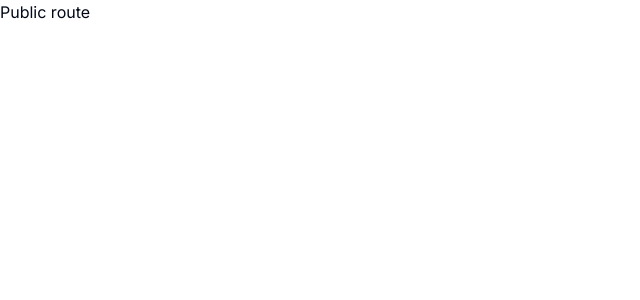
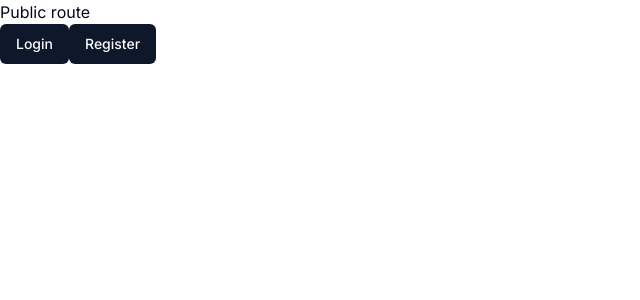
Before and after one commit to juanfariasdev/ai-saas, a Next.js app: page / in a window 1280 px wide. Shown: the top 300 px of the page, without its empty margins (0-640 px from the left). Built offline with nearby package versions, Linux system fonts and the light colour scheme.

Commit message:
repare public route

```diff
--- /dev/null
+++ b/src/app/(landing)/page.tsx
@@ -0,0 +1,19 @@
+import { Button } from "@/components/ui/button";
+import { SignIn } from "@clerk/nextjs";
+import Link from "next/link";
+
+export default function LandingPage() {
+  return (
+    <div>
+      Public route
+      <div>
+        <Link href="/sign-in">
+          <Button>Login</Button>
+        </Link>
+        <Link href="/sign-up">
+          <Button>Register</Button>
+        </Link>
+      </div>
+    </div>
+  );
+}
--- a/src/app/page.tsx
+++ /dev/null
@@ -1,5 +0,0 @@
-import { SignIn } from "@clerk/nextjs";
-
-export default function Home() {
-  return <p>Public route</p>;
-}
```
